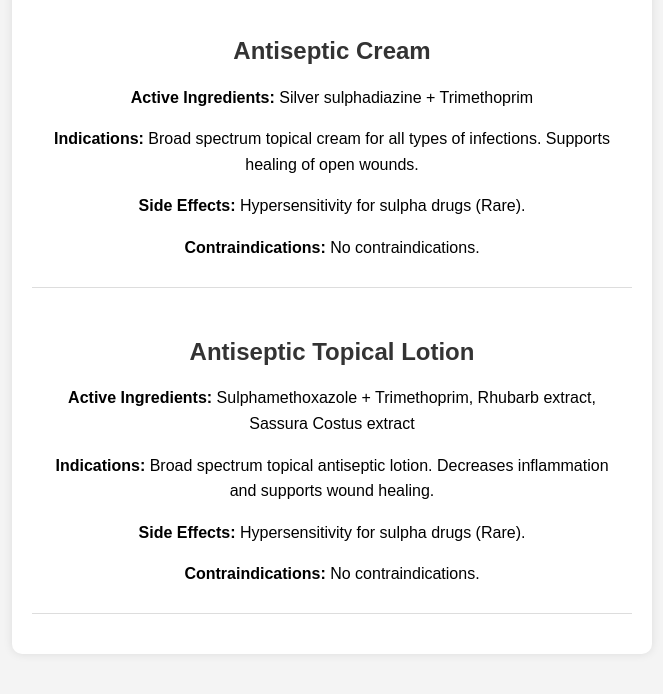
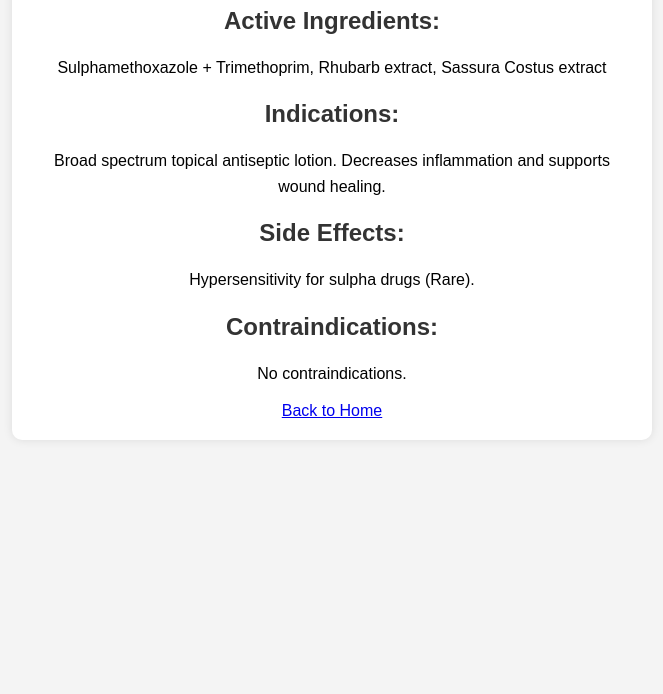
Before and after one commit to mohamedhady247/Ahmedelsameh, a plain HTML site: page index.html in a window 1280 px wide. Shown: the part 133-827 px from the top of the page, without its empty margins (308-971 px from the left). After the commit the page ends 800 px from the top, so only its background shows below. Drawn offline with Linux system fonts and the light colour scheme.

Commit message:
Add files via upload

```diff
--- a/index.html
+++ b/index.html
@@ -3,7 +3,7 @@
 <head>
     <meta charset="UTF-8">
     <meta name="viewport" content="width=device-width, initial-scale=1.0">
-    <title>Antiseptic Products</title>
+    <title>Antiseptic Lotion</title>
     <style>
         body {
             font-family: Arial, sans-serif;
@@ -26,32 +26,24 @@
         p {
             line-height: 1.6;
         }
-        .section {
-            margin-bottom: 20px;
-            padding: 10px;
-            border-bottom: 1px solid #ddd;
-        }
     </style>
 </head>
 <body>
     <div class="container">
-        <h1>Antiseptic Products</h1>
+        <h1>Antiseptic Lotion</h1>
+        <h2>Active Ingredients:</h2>
+        <p>Sulphamethoxazole + Trimethoprim, Rhubarb extract, Sassura Costus extract</p>
 
-        <div class="section">
-            <h2>Antiseptic Cream</h2>
-            <p><strong>Active Ingredients:</strong> Silver sulphadiazine + Trimethoprim</p>
-            <p><strong>Indications:</strong> Broad spectrum topical cream for all types of infections. Supports healing of open wounds.</p>
-            <p><strong>Side Effects:</strong> Hypersensitivity for sulpha drugs (Rare).</p>
-            <p><strong>Contraindications:</strong> No contraindications.</p>
-        </div>
+        <h2>Indications:</h2>
+        <p>Broad spectrum topical antiseptic lotion. Decreases inflammation and supports wound healing.</p>
 
-        <div class="section">
-            <h2>Antiseptic Topical Lotion</h2>
-            <p><strong>Active Ingredients:</strong> Sulphamethoxazole + Trimethoprim, Rhubarb extract, Sassura Costus extract</p>
-            <p><strong>Indications:</strong> Broad spectrum topical antiseptic lotion. Decreases inflammation and supports wound healing.</p>
-            <p><strong>Side Effects:</strong> Hypersensitivity for sulpha drugs (Rare).</p>
-            <p><strong>Contraindications:</strong> No contraindications.</p>
-        </div>
+        <h2>Side Effects:</h2>
+        <p>Hypersensitivity for sulpha drugs (Rare).</p>
+
+        <h2>Contraindications:</h2>
+        <p>No contraindications.</p>
+
+        <a href="index.html">Back to Home</a>
     </div>
 </body>
 </html>
```
